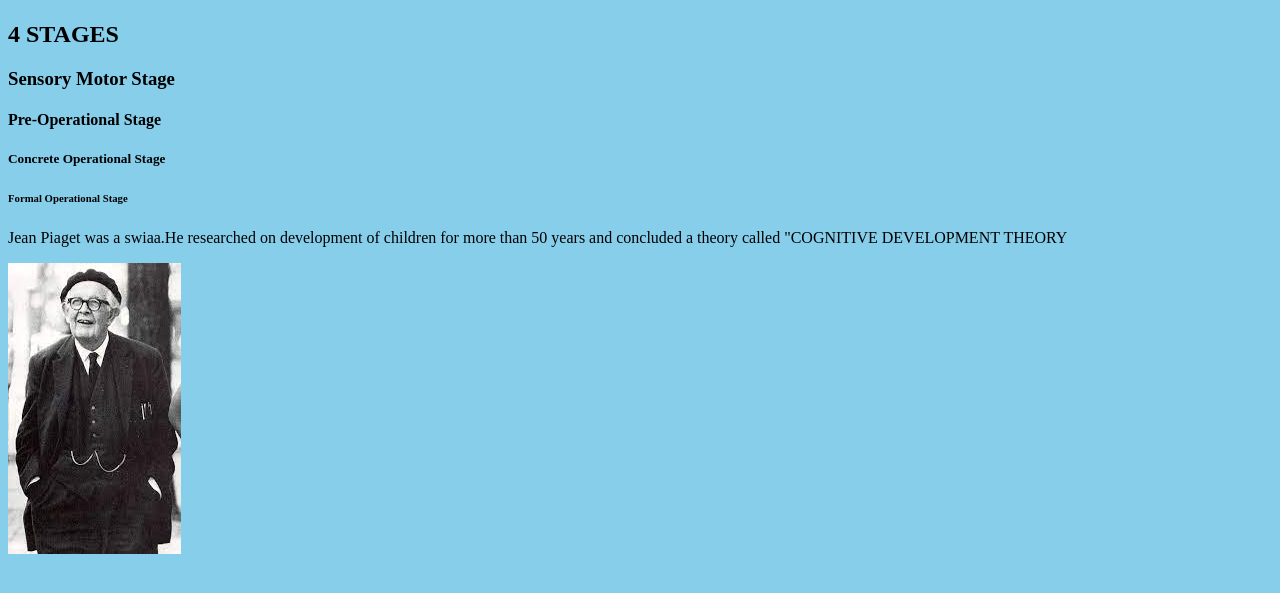
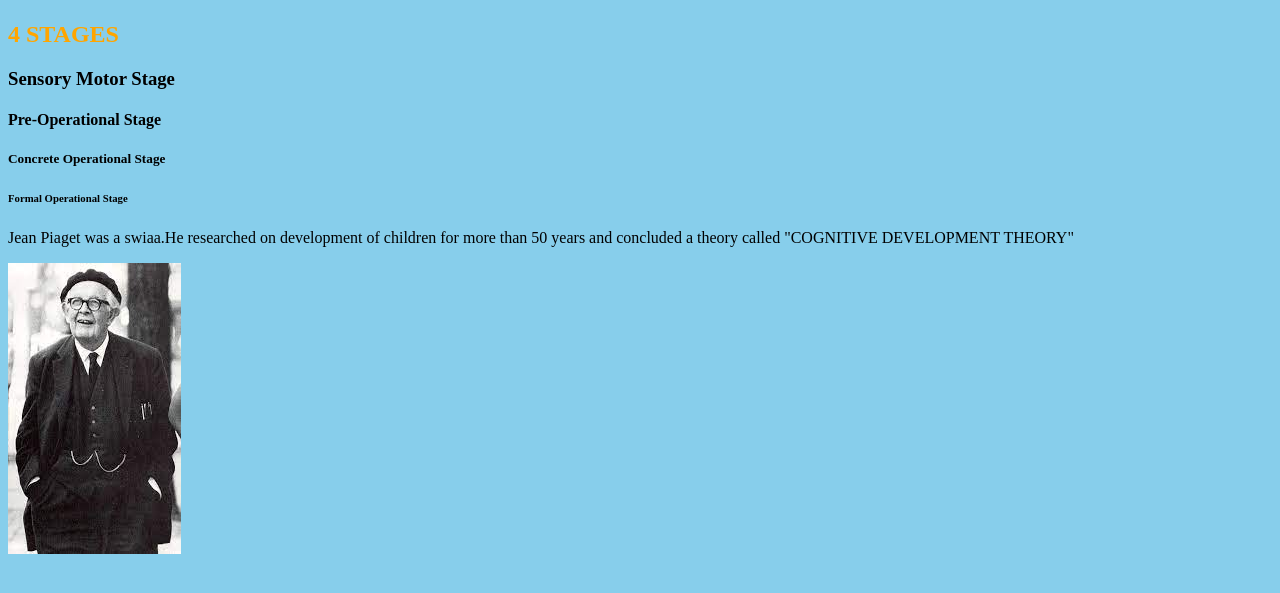
Before and after one commit to harshaKARNATI20/HTML, a plain HTML site: page HTML/piaget.html in a window 1280 px wide. Shown: the part 59-652 px from the top of the page. Drawn offline with Linux system fonts and the light colour scheme.

Commit message:
Cognitive Theory

```diff
--- a/HTML/piaget.html
+++ b/HTML/piaget.html
@@ -8,13 +8,13 @@
 </head>
 <body style="background-color: skyblue;">
     <h1 style="color:#ffff">COGNITIVE DEVELOPMENT THEORY</h1>
-    <h2>4 STAGES</h2>
+    <h2 style="color: orange;">4 STAGES</h2>
     <h3>Sensory Motor Stage</h3>
     <h4>Pre-Operational Stage</h4>
     <h5>Concrete Operational Stage</h5>
     <h6>Formal Operational Stage</h6>
 
-    <p>Jean Piaget was a swiaa.He researched on development of children for more than 50 years and concluded a theory called "COGNITIVE DEVELOPMENT THEORY</p>
+    <p>Jean Piaget was a swiaa.He researched on development of children for more than 50 years and concluded a theory called "COGNITIVE DEVELOPMENT THEORY"</p>
 
 <a href="https://en.wikipedia.org/wiki/Jean_Piaget"></a>
 
```
